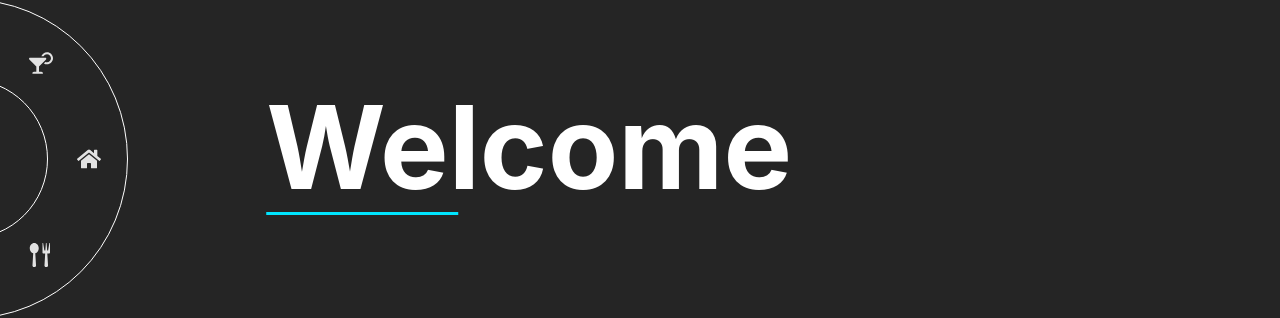
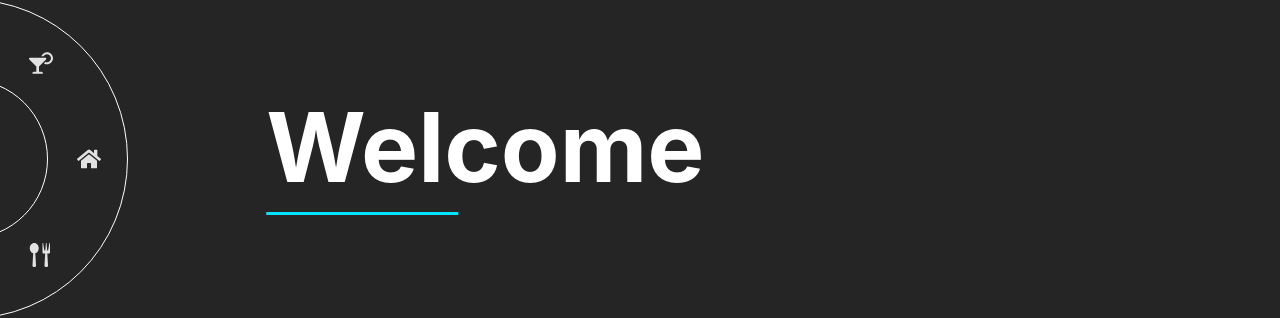
Before and after one commit to 4mser/skybarvaldivia, a React (Vite) app: page / in a window 1280 px wide. Shown: the part 241-559 px from the top of the page. Built offline with nearby package versions, Linux system fonts and the light colour scheme.

Commit message:
blur added

```diff
--- a/src/App.css
+++ b/src/App.css
@@ -259,13 +259,12 @@
   transform: translate(-20%, -45%);
   color: white;
   display: flex;
-  z-index: 200;
   justify-content: space-between;
   flex-direction: column;
 }
 
 .mensaje-bienvenida {
-  font-size: 9vw;
+  font-size: 6rem;
 }
 
 @media (max-width: 700px) {
@@ -349,10 +348,12 @@
   left: 0;
   overflow: hidden;
   z-index: -1;
+  backdrop-filter: blur(10px);
   opacity: 1;
 
+}
 
-}
+
 
 .bg-aside.open .fig {
   filter: blur(20px);
```
